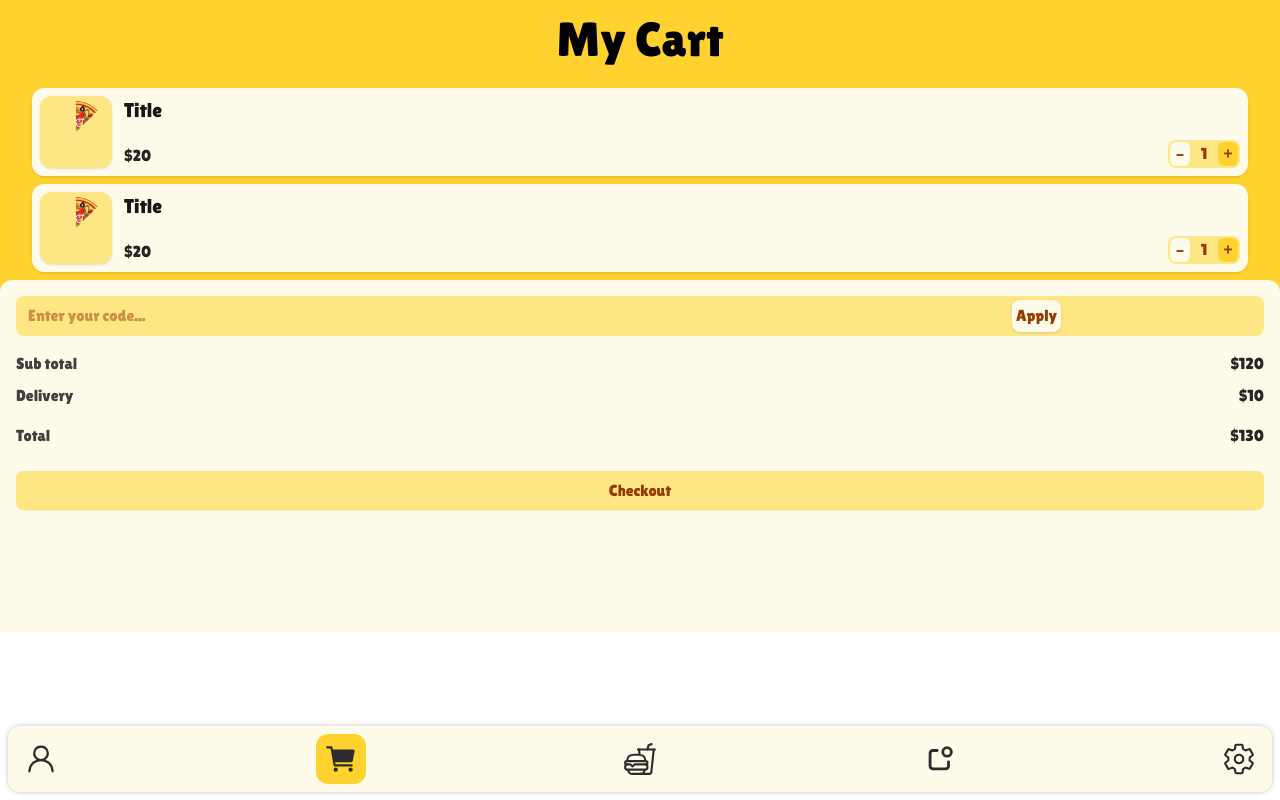
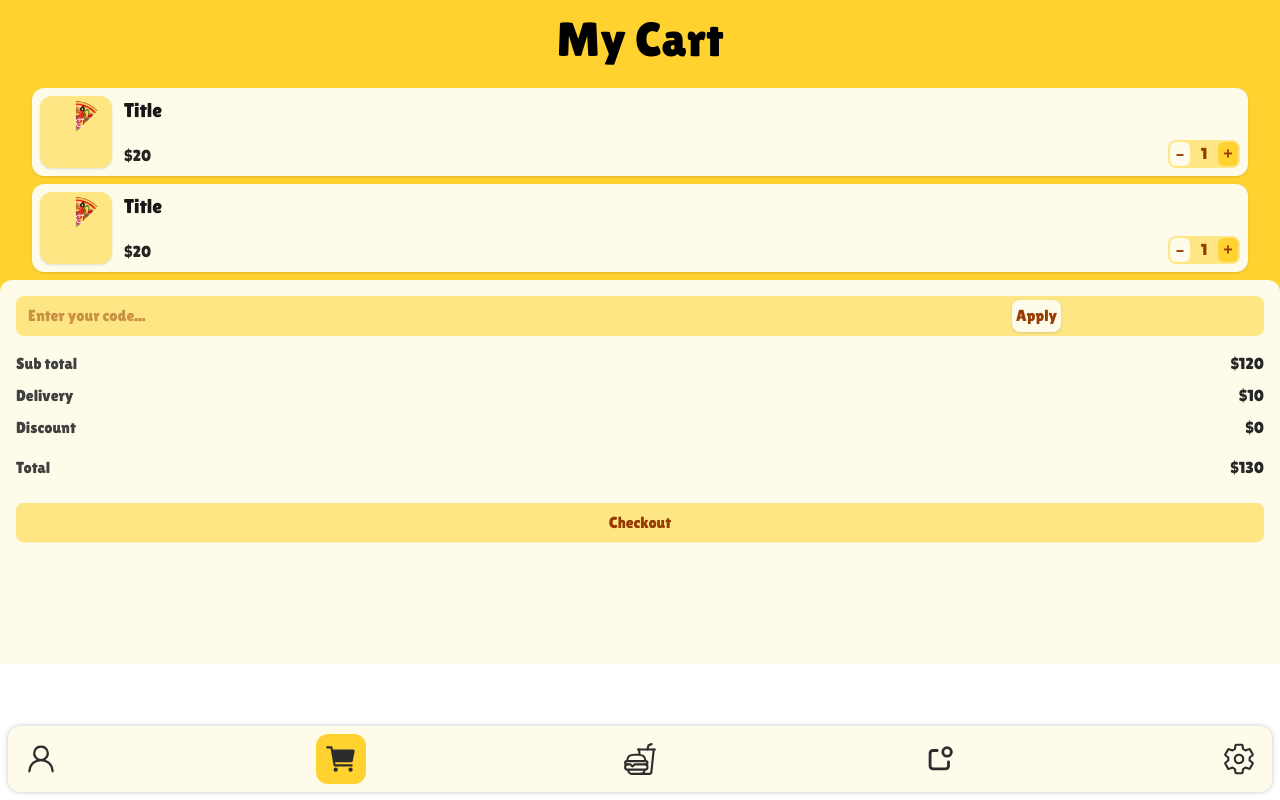
Before and after one commit to mahdibaderloo/fastfood, a React (Vite) app: page /cart in a window 1280 px wide. Built offline with nearby package versions, Linux system fonts and the light colour scheme.

Commit message:
add discount price

```diff
--- a/src/components/Header.tsx
+++ b/src/components/Header.tsx
@@ -35,7 +35,7 @@ function Header({
           </button>
 
           <p className={classP}>{pContent}</p>
-          <span>
+          <span className="pointer-events-none">
             <CgChevronLeft
               size={40}
               color={theme === "dark" ? "#262626" : "#ffd230"}
--- a/src/features/cart/CartPrice.tsx
+++ b/src/features/cart/CartPrice.tsx
@@ -21,6 +21,10 @@ function CartPrice() {
           <span className="text-neutral-700">Delivery</span>
           <p className="text-neutral-800">$10</p>
         </div>
+        <div className="flex justify-between items-center mt-2">
+          <span className="text-neutral-700">Discount</span>
+          <p className="text-neutral-800">$0</p>
+        </div>
         <div className="flex justify-between items-center mt-4">
           <span className="text-neutral-700">Total</span>
           <p className="text-neutral-800">$130</p>
```
